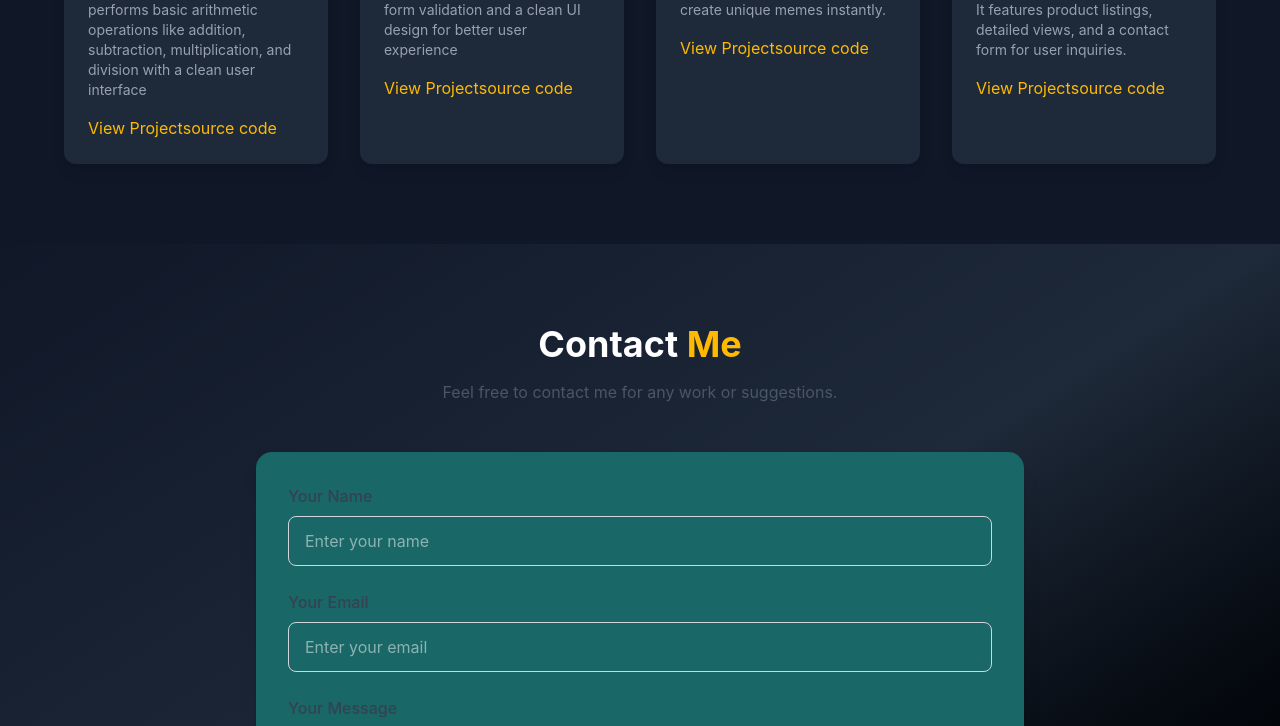
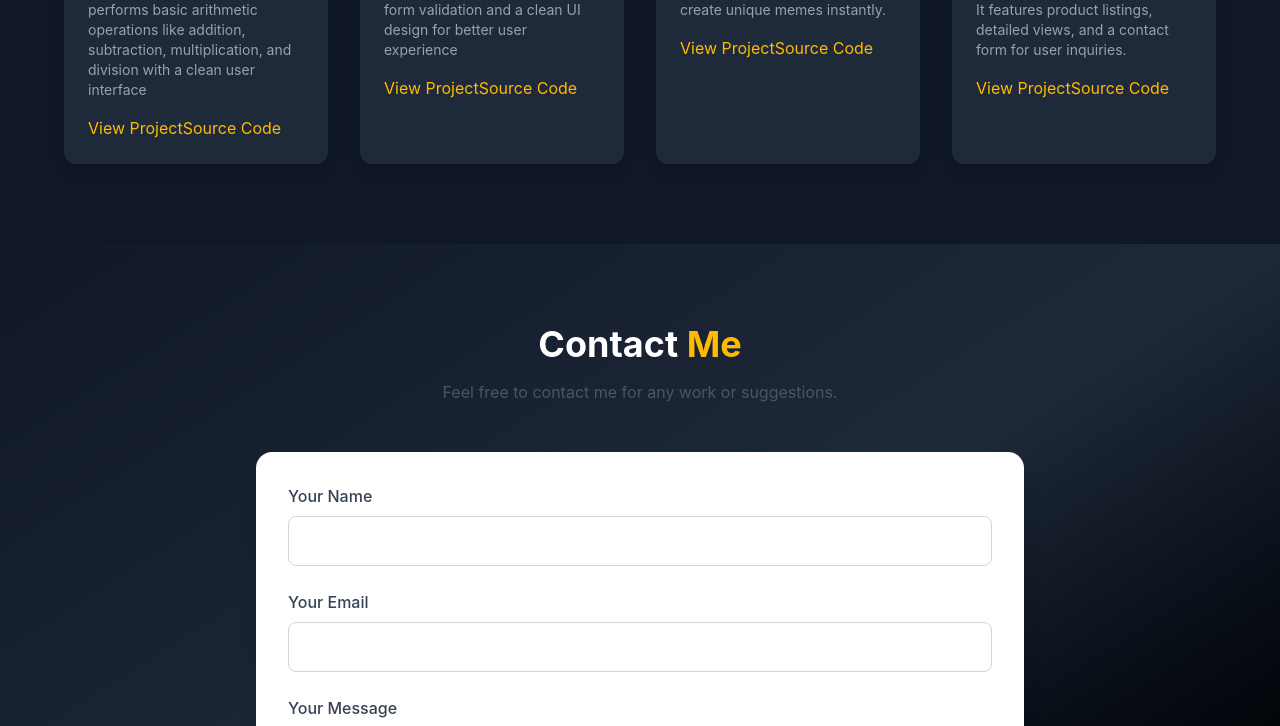
Before and after one commit to kuldeep-kumar-rajput/portfolio, a React (Vite) app: page / in a window 1280 px wide. Shown: the part 2488-3214 px from the top of the page. Built offline with nearby package versions, Linux system fonts and the light colour scheme.

Commit message:
Update project links and button labels in main.jsx

```diff
--- a/src/components/main.jsx
+++ b/src/components/main.jsx
@@ -201,14 +201,14 @@ const Main = () => {
                   addition, subtraction, multiplication, and division with a
                   clean user interface
                 </p>
-                <a href="">
+                <a href="https://calculator-drab-zeta.vercel.app">
                   <button className="text-amber-400 hover:underline">
                     View Project
                   </button>
                 </a>
-                <a href="">
+                <a href="https://github.com/kuldeep-kumar-rajput/calculator.git">
                   <button className="text-amber-400 hover:underline">
-                    source code
+                    Source Code
                   </button>
                 </a>
               </div>
@@ -228,12 +228,16 @@ const Main = () => {
                   Tailwind CSS. It includes form validation and a clean UI
                   design for better user experience
                 </p>
+                <a href=" https://kuldeep-kumar-rajput.github.io/weather-app/">
                   <button className="text-amber-400 hover:underline">
                     View Project
                   </button>
+                </a>
+                <a href="https://github.com/kuldeep-kumar-rajput/weather-app.git">
                   <button className="text-amber-400 hover:underline">
-                  source code
+                    Source Code
                   </button>
+                </a>
               </div>
             </div>
 
@@ -250,12 +254,16 @@ const Main = () => {
                   Generate funny memes dynamically using a public API. Users can
                   customize text and create unique memes instantly.
                 </p>
+                <a href="http://memes-generator-beige.vercel.app">
                   <button className="text-amber-400 hover:underline">
                     View Project
                   </button>
+                </a>
+                <a href="https://github.com/kuldeep-kumar-rajput/memes-generator.git">
                   <button className="text-amber-400 hover:underline">
-                  source code
+                    Source Code
                   </button>
+                </a>
               </div>
             </div>
 
@@ -273,12 +281,16 @@ const Main = () => {
                   products via a public API. It features product listings,
                   detailed views, and a contact form for user inquiries.
                 </p>
+                <a href="http://e-commerce-ten-omega-61.vercel.app">
                   <button className="text-amber-400 hover:underline">
                     View Project
                   </button>
+                </a>
+                <a href="https://github.com/kuldeep-kumar-rajput/e-commerce.git">
                   <button className="text-amber-400 hover:underline">
-                  source code
+                    Source Code
                   </button>
+                </a>
               </div>
             </div>
           </div>
@@ -299,7 +311,7 @@ const Main = () => {
           </div>
 
           {/* Contact Form */}
-          <div className="max-w-3xl mx-auto bg-[#196766] shadow-xl rounded-2xl p-8">
+          <div className="max-w-3xl mx-auto bg-white shadow-xl rounded-2xl p-8">
             <form className="space-y-6">
               {/* Name */}
               <div>
```
Lines whose indentation alone changed are shown as unchanged.
